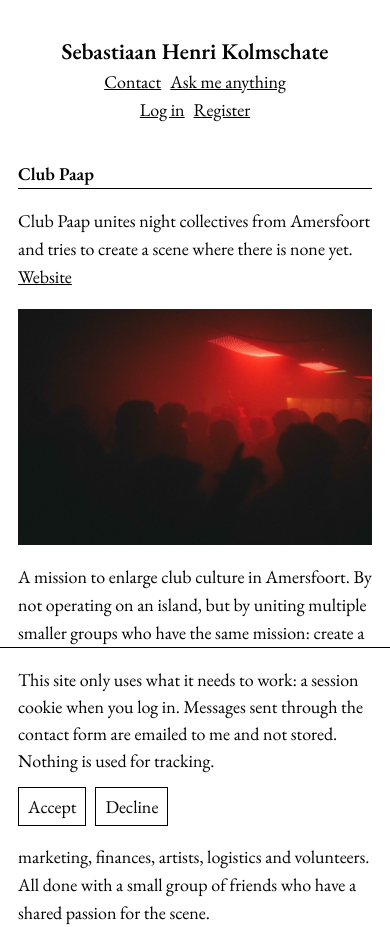
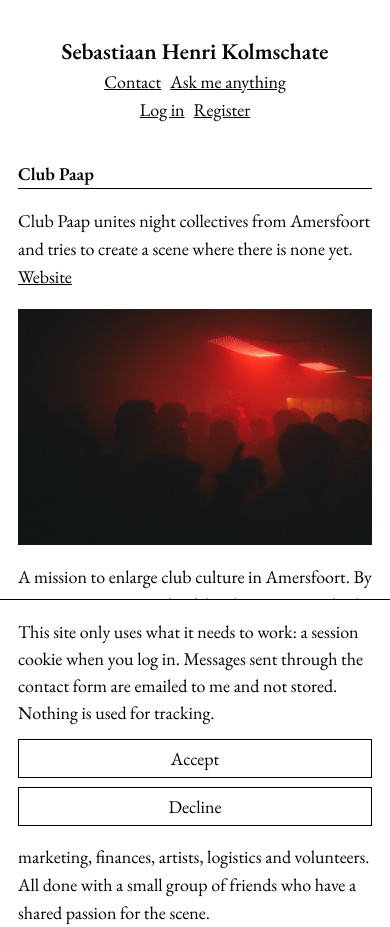
Before and after one commit to sebastiaankolmschateq42/portfolio, a Next.js app: page /projects/clubpaap in a window 390 px wide. Built offline with nearby package versions, Linux system fonts and the light colour scheme; no server answers.

Commit message:
style: consent buttons stacked on phones, half width each on larger screens

```diff
--- a/app/components/ConsentBanner.tsx
+++ b/app/components/ConsentBanner.tsx
@@ -48,7 +48,8 @@
           This site only uses what it needs to work: a session cookie when you log in. Messages sent
           through the contact form are emailed to me and not stored. Nothing is used for tracking.
         </p>
-        <div className="flex gap-2">
+        {/* Stacked on phones, side by side at half width each from the sm breakpoint */}
+        <div className="grid grid-cols-1 gap-2 sm:grid-cols-2">
           <button type="button" onClick={() => choose("accepted")}>
             Accept
           </button>
```
